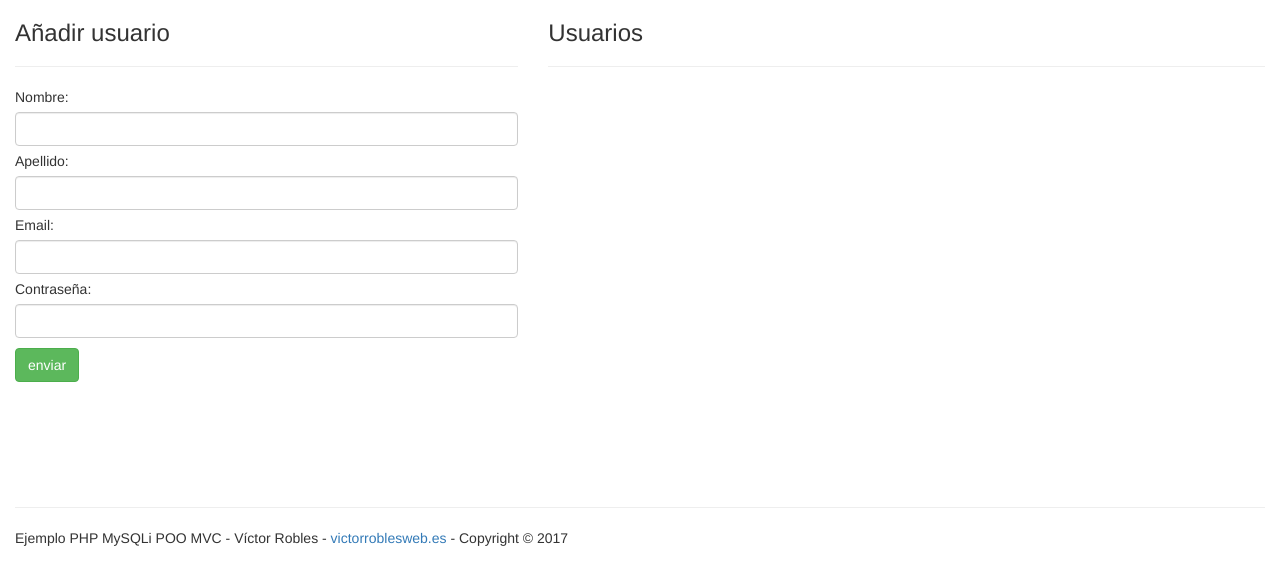
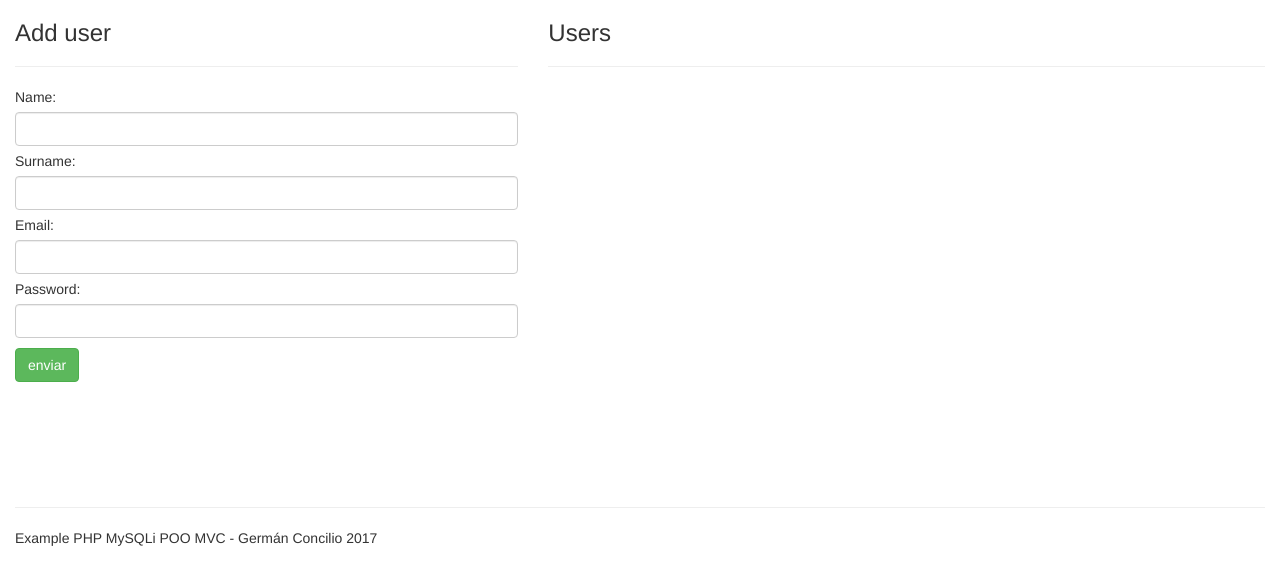
Before and after one commit to germanchaca/php, a PHP site: template src/view/indexView.php in a window 1280 px wide. Shown: the top 585 px of the page. Run offline with PHP 8.4, Linux system fonts and the light colour scheme; the template is opened without the code that fills it, so the values that code supplies are empty; some libraries are stand-ins or nearby versions.

Commit message:
Name changes

```diff
--- a/src/controller/UsuariosController.php
+++ b/src/controller/UsuariosController.php
@@ -1,4 +1,5 @@
 <?php
+
 class UsuariosController extends ControladorBase{
     public $conectar;
 	public $db;
@@ -35,9 +36,9 @@ class UsuariosController extends ControladorBase{
 		}
 		// Increase counter
 		$_SESSION['counter']++;
-		echo "session number: " . $_SESSION['counter'];
+		echo "session number: " . $_SESSION['counter'] . "\n";
 
-    }
+	}
 
     public function crear(){
         if(isset($_POST["nombre"])){
--- a/src/core/ControladorBase.php
+++ b/src/core/BaseController.php
@@ -12,7 +12,9 @@ class ControladorBase{
         foreach(glob("model/*.php") as $file){
             require_once $file;
         }
-    }
+
+
+	}
 
     //Plugins y funcionalidades
 
@@ -31,7 +33,7 @@ class ControladorBase{
         header("Location:index.php?controller=".$controlador."&action=".$accion);
     }
 
-    //Métodos para los controladores
+
 
 }
 ?>
--- a/src/view/indexView.php
+++ b/src/view/indexView.php
@@ -2,7 +2,7 @@
 <html lang="es">
     <head>
         <meta charset="utf-8"/>
-        <title>Ejemplo PHP MySQLi POO MVC</title>
+        <title>Example PHP MySQLi POO MVC</title>
         <link href="//maxcdn.bootstrapcdn.com/bootstrap/3.2.0/css/bootstrap.min.css" rel="stylesheet" type="text/css" />
         <script type="text/javascript" src="//maxcdn.bootstrapcdn.com/bootstrap/3.2.0/js/bootstrap.min.js"></script>
         <script type="text/javascript" src="//ajax.googleapis.com/ajax/libs/jquery/1.11.1/jquery.min.js"></script>
@@ -18,17 +18,17 @@
     </head>
     <body>
         <form action="<?php echo $helper->url("usuarios","crear"); ?>" method="post" class="col-lg-5">
-            <h3>Añadir usuario</h3>
+            <h3>Add user</h3>
             <hr/>
-            Nombre: <input type="text" name="nombre" class="form-control"/>
-            Apellido: <input type="text" name="apellido" class="form-control"/>
+            Name: <input type="text" name="nombre" class="form-control"/>
+            Surname: <input type="text" name="apellido" class="form-control"/>
             Email: <input type="text" name="email" class="form-control"/>
-            Contraseña: <input type="password" name="password" class="form-control"/>
+            Password: <input type="password" name="password" class="form-control"/>
             <input type="submit" value="enviar" class="btn btn-success"/>
         </form>
 
         <div class="col-lg-7">
-            <h3>Usuarios</h3>
+            <h3>Users</h3>
             <hr/>
         </div>
         <section class="col-lg-7 usuario" style="height:400px;overflow-y:scroll;">
@@ -38,7 +38,7 @@
                 <?php echo $user->apellido; ?> -
                 <?php echo $user->email; ?>
                 <div class="right">
-                    <a href="<?php echo $helper->url("usuarios","borrar"); ?>&id=<?php echo $user->id; ?>" class="btn btn-danger">Borrar</a>
+                    <a href="<?php echo $helper->url("usuarios","borrar"); ?>&id=<?php echo $user->id; ?>" class="btn btn-danger">Delete</a>
                 </div>
                 <hr/>
             <?php } ?>
@@ -46,7 +46,7 @@
 
 		 <?php if(isset($allproducts) && count($allproducts)>=1) {?>
 		<div class="col-lg-7">
-            <h3>Productos</h3>
+            <h3>Products</h3>
             <hr/>
         </div>
 		 <section class="col-lg-7 producto" style="height:400px;overflow-y:scroll;">
@@ -61,7 +61,7 @@
 		 <?php } ?>
         <footer class="col-lg-12">
             <hr/>
-           Ejemplo PHP MySQLi POO MVC - Víctor Robles - <a href="http://victorroblesweb.es">victorroblesweb.es</a> - Copyright &copy; <?php echo  date("Y"); ?>
+           Example PHP MySQLi POO MVC - Germán Concilio  <?php echo  date("Y"); ?>
         </footer>
     </body>
 </html>
```
Also changed, not shown: composer.json (added, +23 -0 lines), src/index.php (+25 -6 lines), tables.sql (renamed from pruebas.sql, +10 -0 lines), src/core/FrontController.func.php (renamed from src/core/ControladorFrontal.func.php), 2 other files.
